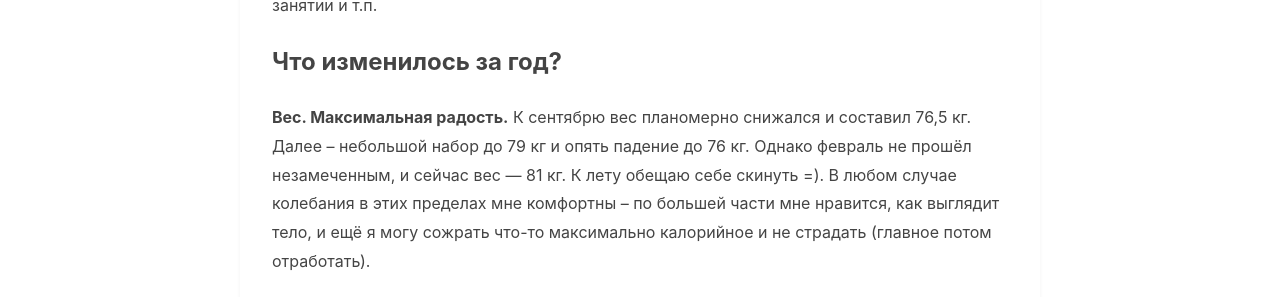
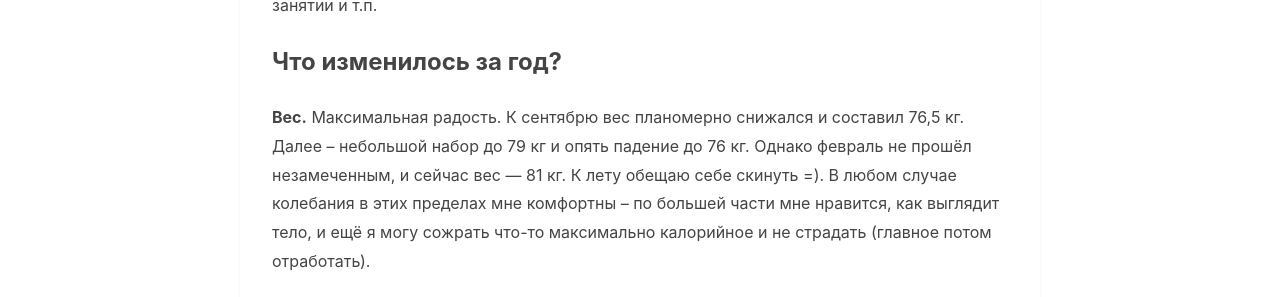
Before and after one commit to Xtoman/xtoman.github.io, a Jekyll site: the page built from _posts/2025-03-07-first-post.md, in a window 1280 px wide. Shown: the part 1174-1471 px from the top of the page. Built offline with Jekyll 4.4.1, drawn with Linux system fonts in a browser that asks for light colours.

Commit message:
fix text

```diff
--- a/_posts/2025-03-07-first-post.md
+++ b/_posts/2025-03-07-first-post.md
@@ -16,7 +16,7 @@ date: 2025-03-07
 
 ## Что изменилось за год?
 
-**Вес. Максимальная радость.** К сентябрю вес планомерно снижался и составил 76,5 кг. Далее – небольшой набор до 79 кг и опять падение до 76 кг. Однако февраль не прошёл незамеченным, и сейчас вес — 81 кг. К лету обещаю себе скинуть =). В любом случае колебания в этих пределах мне комфортны – по большей части мне нравится, как выглядит тело, и ещё я могу сожрать что-то максимально калорийное и не страдать (главное потом отработать).
+**Вес.** Максимальная радость. К сентябрю вес планомерно снижался и составил 76,5 кг. Далее – небольшой набор до 79 кг и опять падение до 76 кг. Однако февраль не прошёл незамеченным, и сейчас вес — 81 кг. К лету обещаю себе скинуть =). В любом случае колебания в этих пределах мне комфортны – по большей части мне нравится, как выглядит тело, и ещё я могу сожрать что-то максимально калорийное и не страдать (главное потом отработать).
 
 **Спина.** Проблема полностью не ушла: если я проведу целый день на ногах, поясница будет отваливаться, но не так сильно, как раньше. В любом случае стало легче, а останавливаться рано – да и не хочется.
 
```
